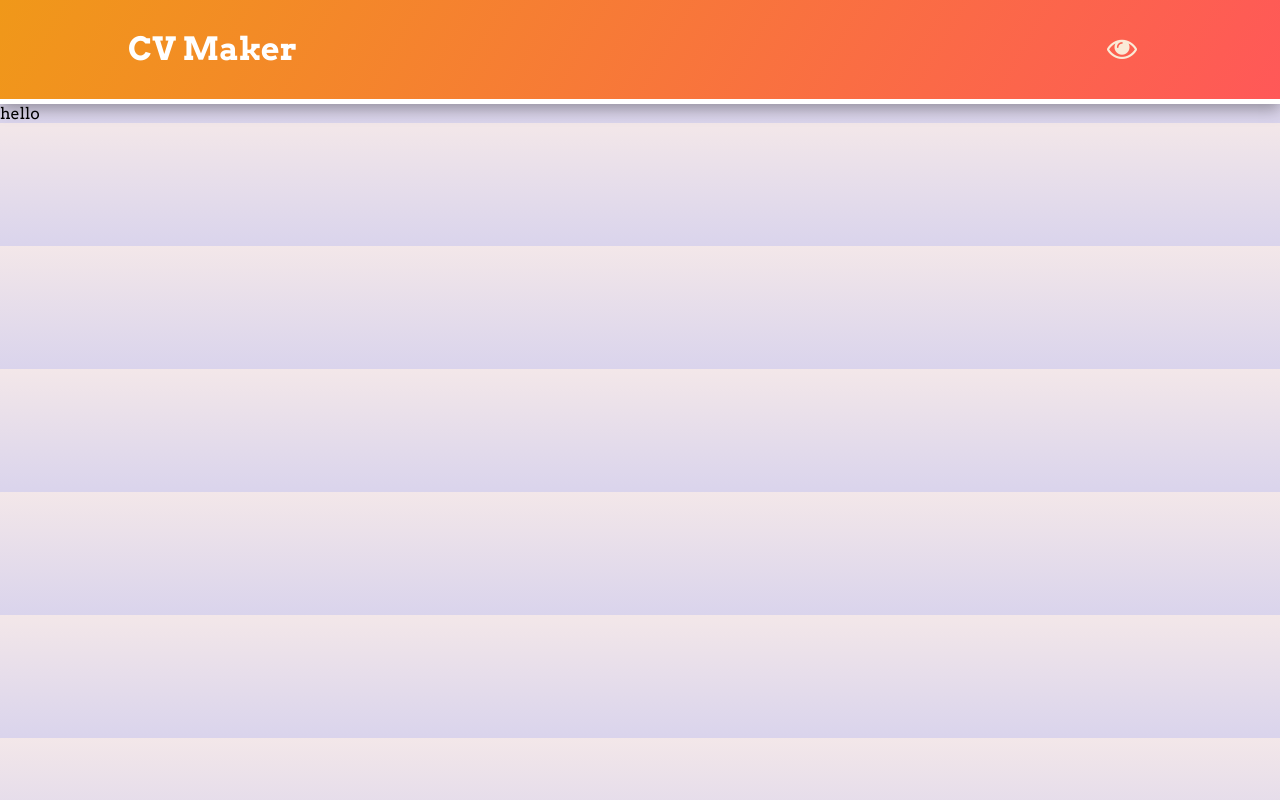
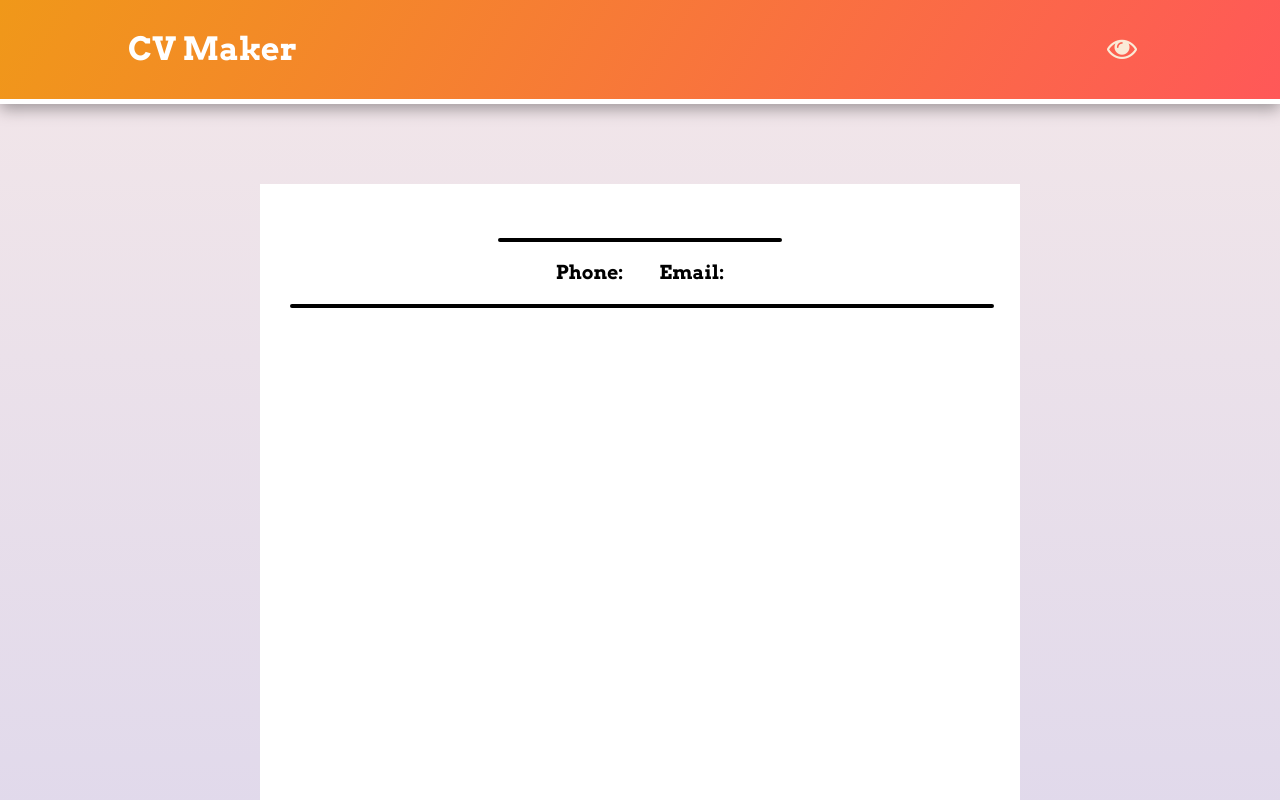
Before and after one commit to Dvdt5/Odin_Project---CV_Application, a React (Vite) app: page / in a window 1280 px wide. Both pictures are taken after a click on the button 1122 px from the left and 49 px from the top of the page. Shown: the top 800 px of the page. Built offline with nearby package versions, Linux system fonts and the light colour scheme; a web font is replaced by a local one.

Commit message:
added new component for cv sheet

```diff
--- a/src/App.jsx
+++ b/src/App.jsx
@@ -3,6 +3,7 @@ import Header from './components/Header/Header'
 import GeneralInfo from './components/GeneralInfo/GeneralInfo'
 import EducationalExperience from './components/EducationalSection/EducationalExperience'
 import WorkExperience from './components/WorkSection/WorkExperience'
+import CvSheet from './components/CVSheet/CvSheet'
 
 function App() {
   const [isInputPage, setIsInputPage] = useState(true);
@@ -52,7 +53,12 @@ function App() {
         />
         </>)
       :
-      (<div>hello</div>)}
+      (<CvSheet
+      generalInfo={generalInfo}
+      educationInfo={educationInfo}
+      workInfo={workInfo}
+        />
+      )}
 
     </>
   )
--- /dev/null
+++ b/src/components/CVSheet/CvSheet.css
@@ -0,0 +1,35 @@
+
+
+
+#cvSheet {
+    background-color: white;
+    margin: 10vh auto;
+    width: 700px;
+    height: 100vh;
+    padding: 30px;
+    font-size: 1.2rem;
+}
+
+#cvHead {
+    text-align: center;
+}
+
+#cvContact {
+    display: flex;
+    justify-content: center;
+    gap: 36px;
+}
+
+
+.cvHr {
+    border-color: black;
+    margin: 0 auto;
+    box-shadow: none;
+}
+
+.cvHrLong {
+    border-color: black;
+    margin: 0 auto;
+    box-shadow: none;
+    width: 100%;
+}
--- /dev/null
+++ b/src/components/CVSheet/CvSheet.jsx
@@ -0,0 +1,26 @@
+import "./CvSheet.css"
+
+
+function CvSheet({generalInfo, workInfo, educationInfo}){
+
+    return (
+        <>
+        <div id="cvSheet">
+        <div id="cvHead">
+            <div id="cvName">
+                <h2>{generalInfo.name}</h2>
+            </div>
+            <hr className="cvHr"/>
+            <div id="cvContact">
+                <p><strong>Phone:</strong> {generalInfo.phone}</p>
+                <p><strong>Email:</strong> {generalInfo.email}</p>
+            </div>
+            <hr className="cvHrLong"/>
+
+        </div>
+        </div>
+        </>
+    )
+}
+
+export default CvSheet
--- a/src/components/GeneralInfo/GeneralInfo.jsx
+++ b/src/components/GeneralInfo/GeneralInfo.jsx
@@ -24,7 +24,7 @@ function GeneralInfo({generalInfo, setGeneralInfo}){
                 id="email"
                 className="inputText"
                 placeholder="Your Email Here"
-                type="text"
+                type="email"
                 value={generalInfo.email}
                 onChange={(event) => setGeneralInfo({ ...generalInfo, email: event.target.value })}
                 />
@@ -35,6 +35,7 @@ function GeneralInfo({generalInfo, setGeneralInfo}){
                 className="inputText"
                 placeholder="Your Phone Here"
                 type="text"
+                maxLength={10}
                 value={generalInfo.phone}
                 onChange={(event) => setGeneralInfo({ ...generalInfo, phone: event.target.value })}
                 />
```
